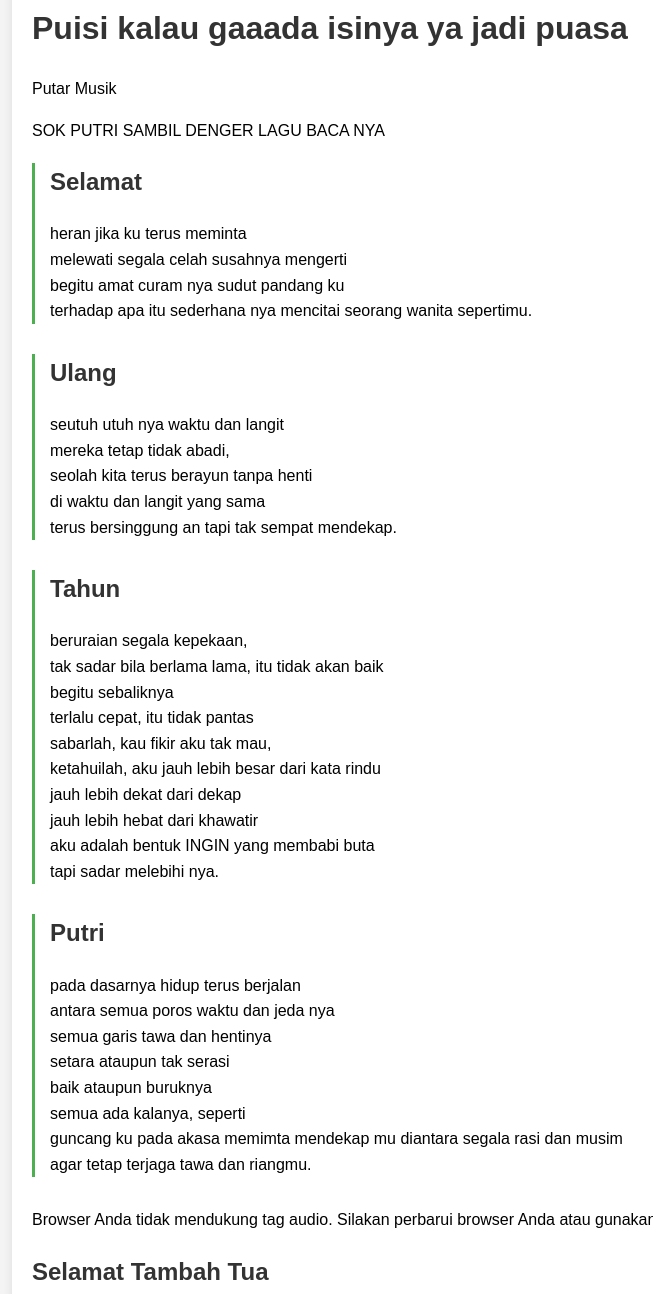
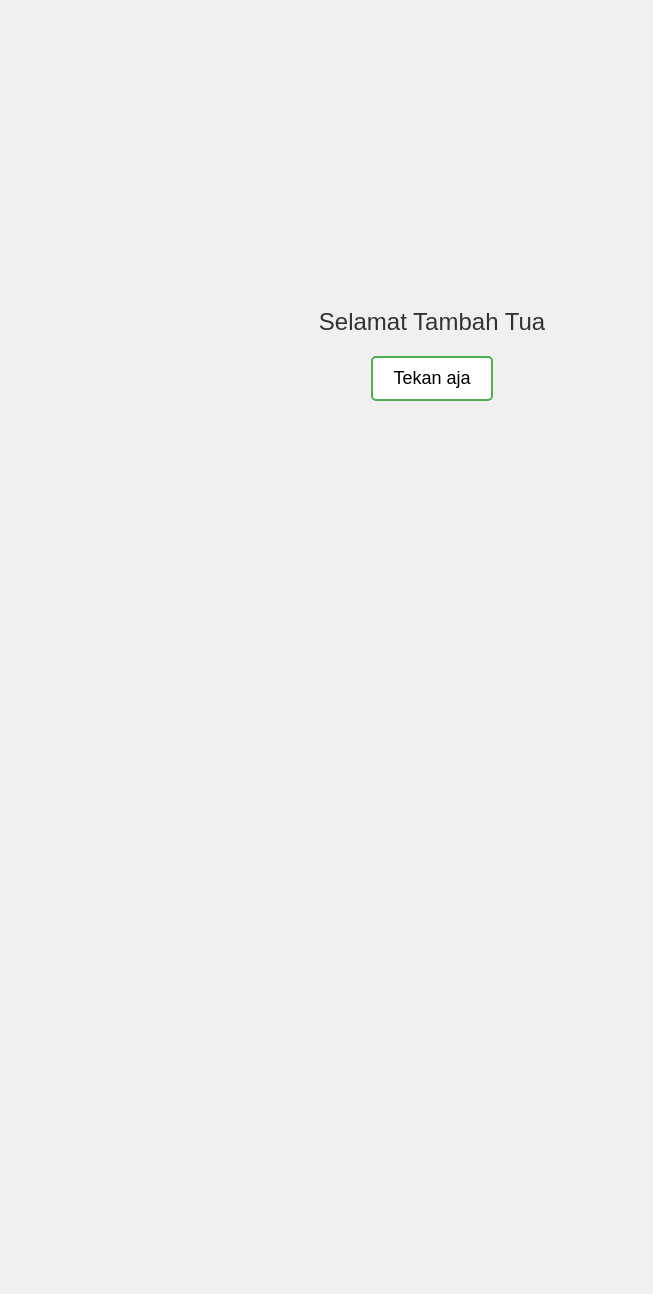
Before and after one commit to djehadutt/roberto, a plain HTML site: page index.html in a window 1280 px wide. Shown: the part 58-1352 px from the top of the page, without its empty margins (208-861 px from the left). After the commit the page ends 800 px from the top, so only its background shows below. Drawn offline with Linux system fonts and the light colour scheme.

Commit message:
Update index.html

```diff
--- a/index.html
+++ b/index.html
@@ -3,103 +3,45 @@
 <head>
     <meta charset="UTF-8">
     <meta name="viewport" content="width=device-width, initial-scale=1.0">
-    <title>Puisi dan Ucapan</title>
+    <title>Selamat Ulang Tahun</title>
     <style>
         body {
             font-family: Arial, sans-serif;
-            line-height: 1.6;
+            background-color: #f0f0f0;
+            display: flex;
+            justify-content: center;
+            align-items: center;
+            height: 100vh;
             margin: 0;
-            padding: 20px;
-            background-color: #f4f4f4;
         }
         .container {
-            max-width: 800px;
-            margin: 0 auto;
-            background-color: white;
-            padding: 20px;
-            border-radius: 5px;
-            box-shadow: 0 0 10px rgba(0,0,0,0.1);
+            text-align: center;
         }
-        h1, h2 {
-            color: #333;
+        .greeting {
+            font-size: 24px;
+            color: #333333;
+            margin-bottom: 20px;
         }
         .button {
             display: inline-block;
-            background-color: #4CAF50;
-            color: white;
+            border: 2px solid #4caf50;
             padding: 10px 20px;
+            font-size: 18px;
+            color: #000000;
+            background-color: #ffffff;
             text-decoration: none;
             border-radius: 5px;
-            margin-top: 20px;
+            transition: background-color 0.3s, color 0.3s;
         }
-        .puisi {
-            margin-bottom: 30px;
-            border-left: 3px solid #4CAF50;
-            padding-left: 15px;
+        .button:hover {
+            background-color: #4caf50;
+            color: #ffffff;
         }
     </style>
 </head>
 <body>
     <div class="container">
-        <h1>Puisi kalau gaaada isinya ya jadi puasa</h1>
-
-        <p>Putar Musik</p>
-        <p>SOK PUTRI SAMBIL DENGER LAGU BACA NYA</p>
-
-        <div class="puisi">
-            <h2>Selamat</h2>
-            <p>
-                heran jika ku terus meminta<br>
-                melewati segala celah susahnya mengerti<br>
-                begitu amat curam nya sudut pandang ku<br>
-                terhadap apa itu sederhana nya mencitai seorang wanita sepertimu.
-            </p>
-        </div>
-
-        <div class="puisi">
-            <h2>Ulang</h2>
-            <p>
-                seutuh utuh nya waktu dan langit<br>
-                mereka tetap tidak abadi,<br>
-                seolah kita terus berayun tanpa henti<br>
-                di waktu dan langit yang sama<br>
-                terus bersinggung an tapi tak sempat mendekap.
-            </p>
-        </div>
-
-        <div class="puisi">
-            <h2>Tahun</h2>
-            <p>
-                beruraian segala kepekaan,<br>
-                tak sadar bila berlama lama, itu tidak akan baik<br>
-                begitu sebaliknya<br>
-                terlalu cepat, itu tidak pantas<br>
-                sabarlah, kau fikir aku tak mau,<br>
-                ketahuilah, aku jauh lebih besar dari kata rindu<br>
-                jauh lebih dekat dari dekap<br>
-                jauh lebih hebat dari khawatir<br>
-                aku adalah bentuk INGIN yang membabi buta<br>
-                tapi sadar melebihi nya.
-            </p>
-        </div>
-
-        <div class="puisi">
-            <h2>Putri</h2>
-            <p>
-                pada dasarnya hidup terus berjalan<br>
-                antara semua poros waktu dan jeda nya<br>
-                semua garis tawa dan hentinya<br>
-                setara ataupun tak serasi<br>
-                baik ataupun buruknya<br>
-                semua ada kalanya, seperti<br>
-                guncang ku pada akasa memimta mendekap mu diantara segala rasi dan musim<br>
-                agar tetap terjaga tawa dan riangmu.
-            </p>
-        </div>
-
-        <p>Browser Anda tidak mendukung tag audio. Silakan perbarui browser Anda atau gunakan browser lain.</p>
-
-        <h2>Selamat Tambah Tua</h2>
+        <p class="greeting">Selamat Tambah Tua</p>
         <a href="kedua.html" class="button">Tekan aja</a>
     </div>
 </body>
```
